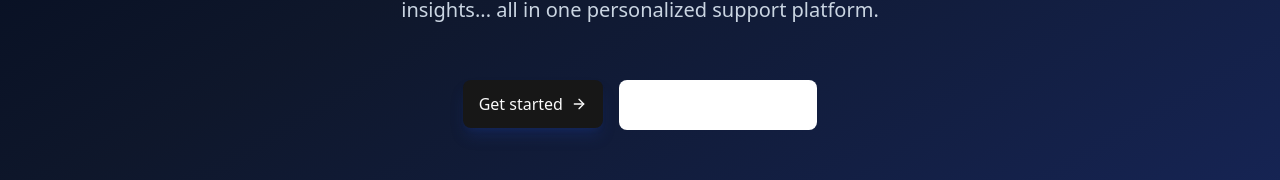
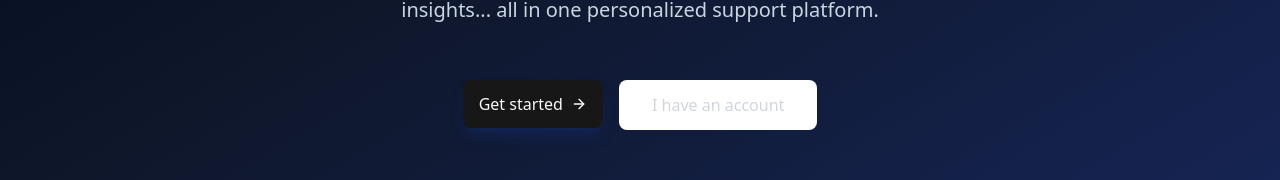
Before and after one commit to Ar1Ov/HidroCare, a Next.js app: page / in a window 1280 px wide. Shown: the part 581-761 px from the top of the page. Built offline with nearby package versions, Linux system fonts and the light colour scheme.

Commit message:
v3.2.2 Home Page

```diff
--- a/app/page.tsx
+++ b/app/page.tsx
@@ -63,7 +63,7 @@ export default function HomePage() {
         <Button
           size="lg"
           variant="outline"
-          className="px-8 py-6 text-base border-white/20 text-white hover:bg-gray/10"
+          className="px-8 py-6 text-base border-white/20 text-gray-300 hover:bg-white/10"
         >
           I have an account
         </Button>
```
